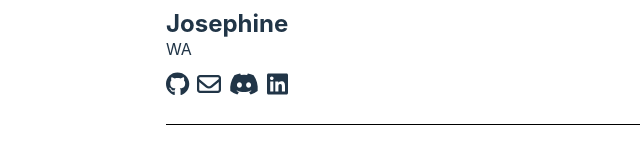
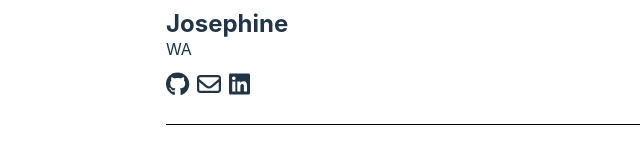
Before and after one commit to josephinel6/new-portfolio, a React (Vite) app: page / in a window 1280 px wide. Shown: the part 184-329 px from the top of the page, without its empty margins (154-794 px from the left). Built offline with nearby package versions, Linux system fonts and the light colour scheme.

Commit message:
remove discord

```diff
--- a/src/App.jsx
+++ b/src/App.jsx
@@ -19,7 +19,6 @@ function App() {
         <h3> WA </h3>
         <FontAwesomeIcon className="social" id="github" icon={faGithub} onClick={() => location.href = "https://www.github.com/josephinel6"} />
         <FontAwesomeIcon className="social" icon={faEnvelope} href="mailto:mailjosephinel@gmail.com" onClick={() => location.href = "mailto:mailjosephinel@gmail.com"} />
-        <FontAwesomeIcon className="social" icon={faDiscord} onClick={() => location.href = "https://discordapp.com/users/886433195904602112"} />
         <FontAwesomeIcon className="social" icon={faLinkedin} onClick={() => location.href = "https://www.linkedin.com/in/josephine-li-90ba02324/"} />
 
         <div className="horizontal-line"></div>
```
